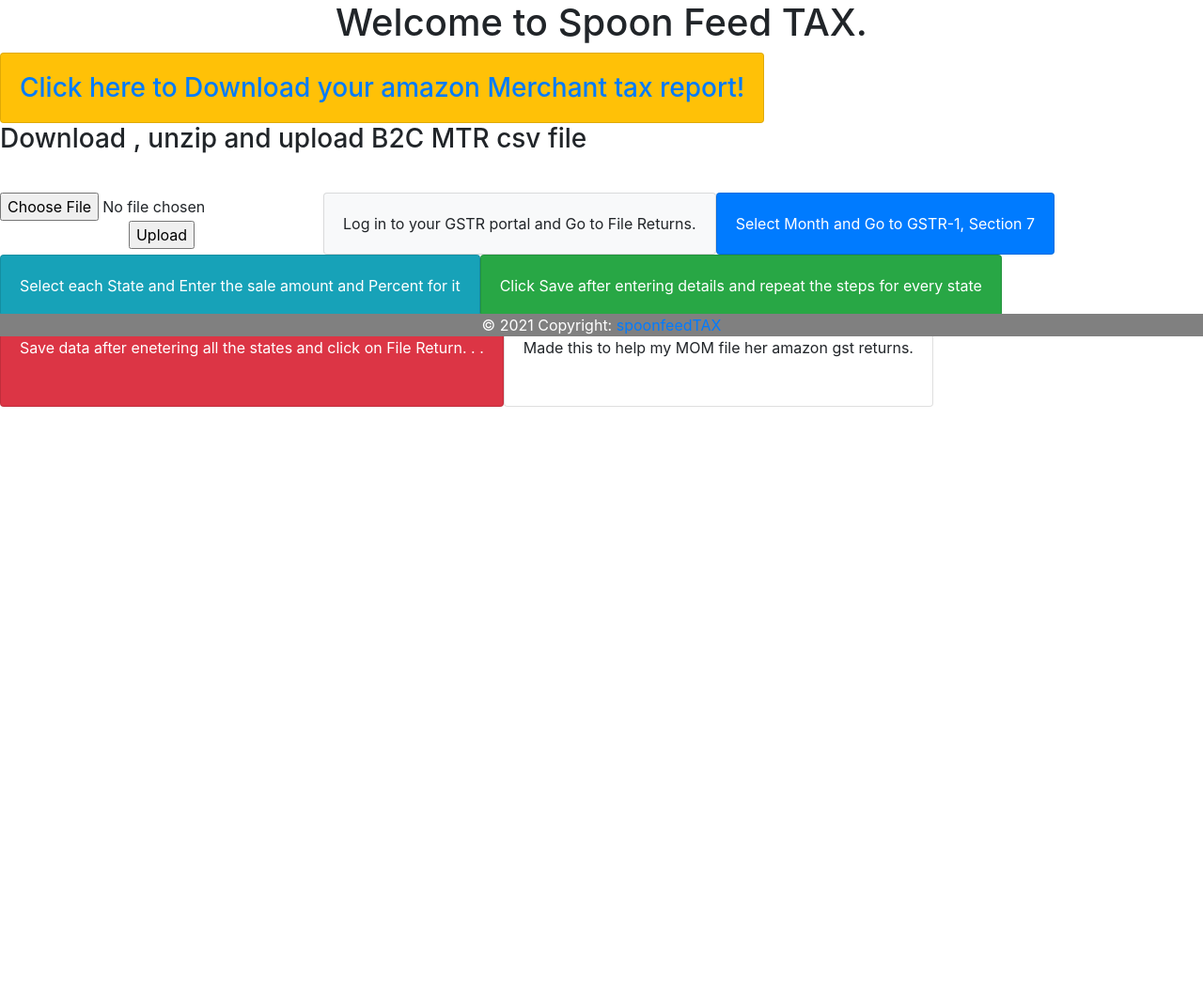
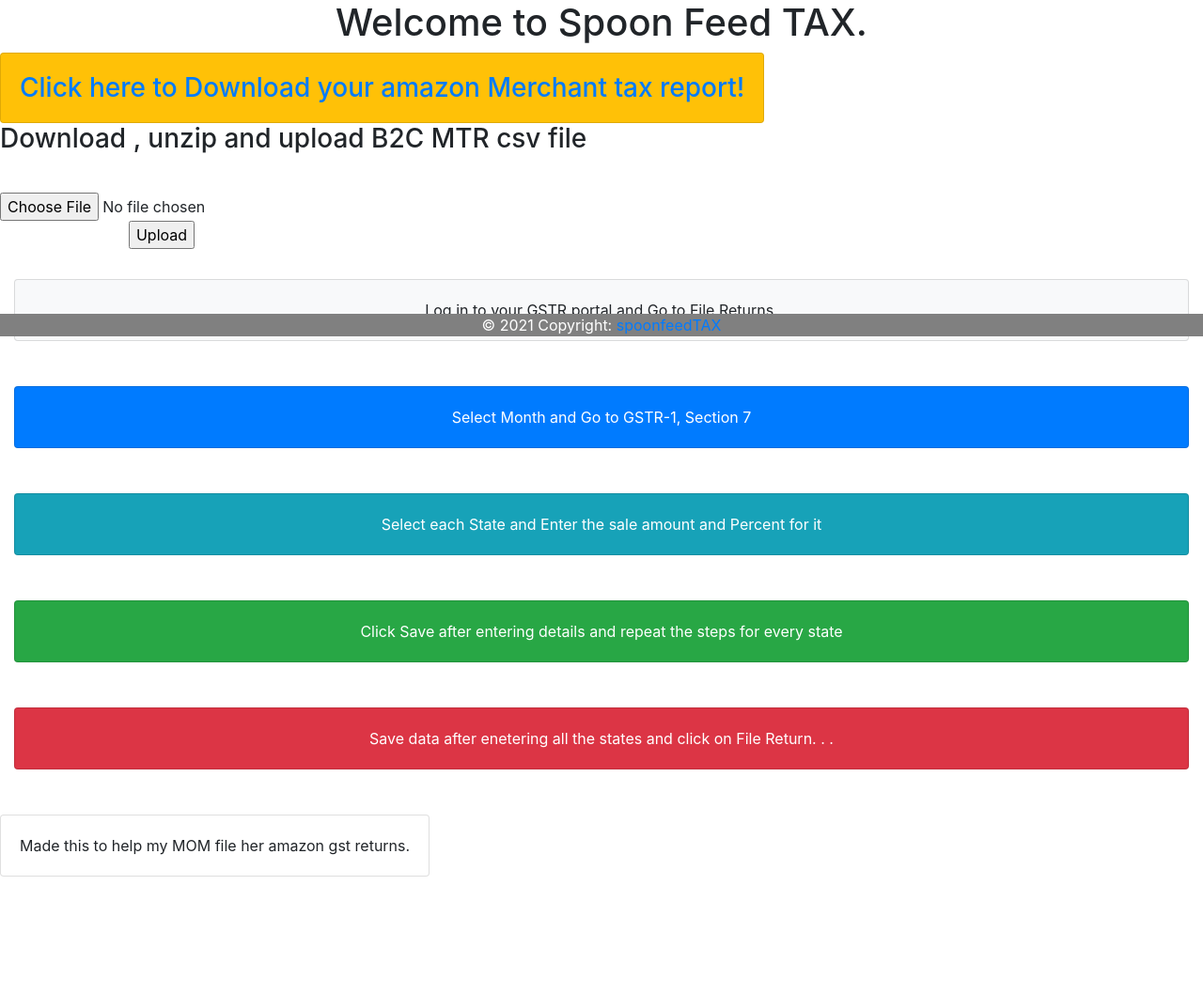
Before and after one commit to srikanthc9491/teja, a Flask app: page /Home in a window 1280 px wide. Shown: the part 442-1500 px from the top of the page at 94% size. Run offline with Flask 2, Linux system fonts and the light colour scheme; a user stored in the database is signed in; some libraries are stand-ins or nearby versions.

Commit message:
Update welcome_page.html

```diff
--- a/templates/welcome_page.html
+++ b/templates/welcome_page.html
@@ -39,6 +39,13 @@
 </center>
 <br>
 <br>
+<div class="container-fluid"><br>
+
+    <div class="row">
+        <div class="col-md-12 text-center">
+            <h1>       </h1>
+
+
     <div class="card bg-light">
     <div class="card-body">Log in to your GSTR portal and Go to File Returns.</div>
   </div>
@@ -67,9 +74,8 @@
   <br>
 
     <br>
+</div>
+  </div></div>
 
-</body><br>
-<br>
-
-
+</body>
 {% endblock %}
```
